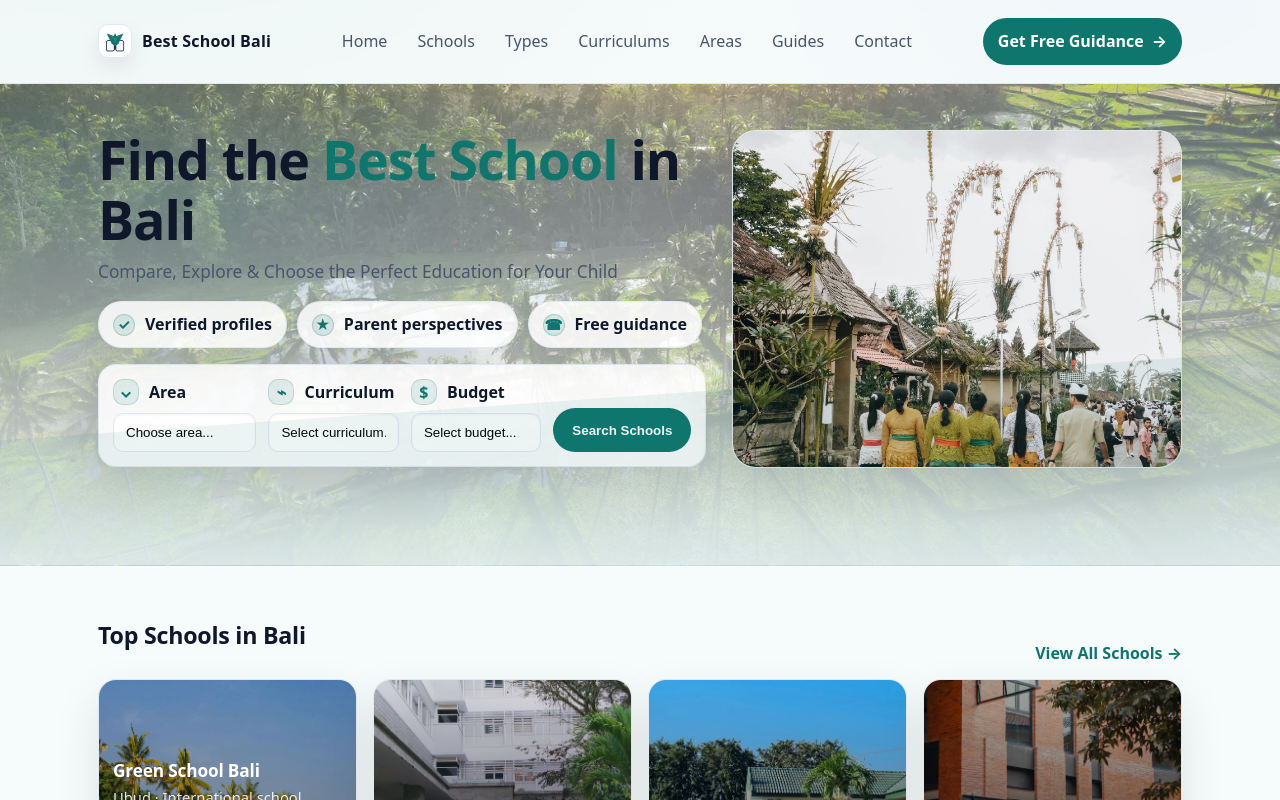
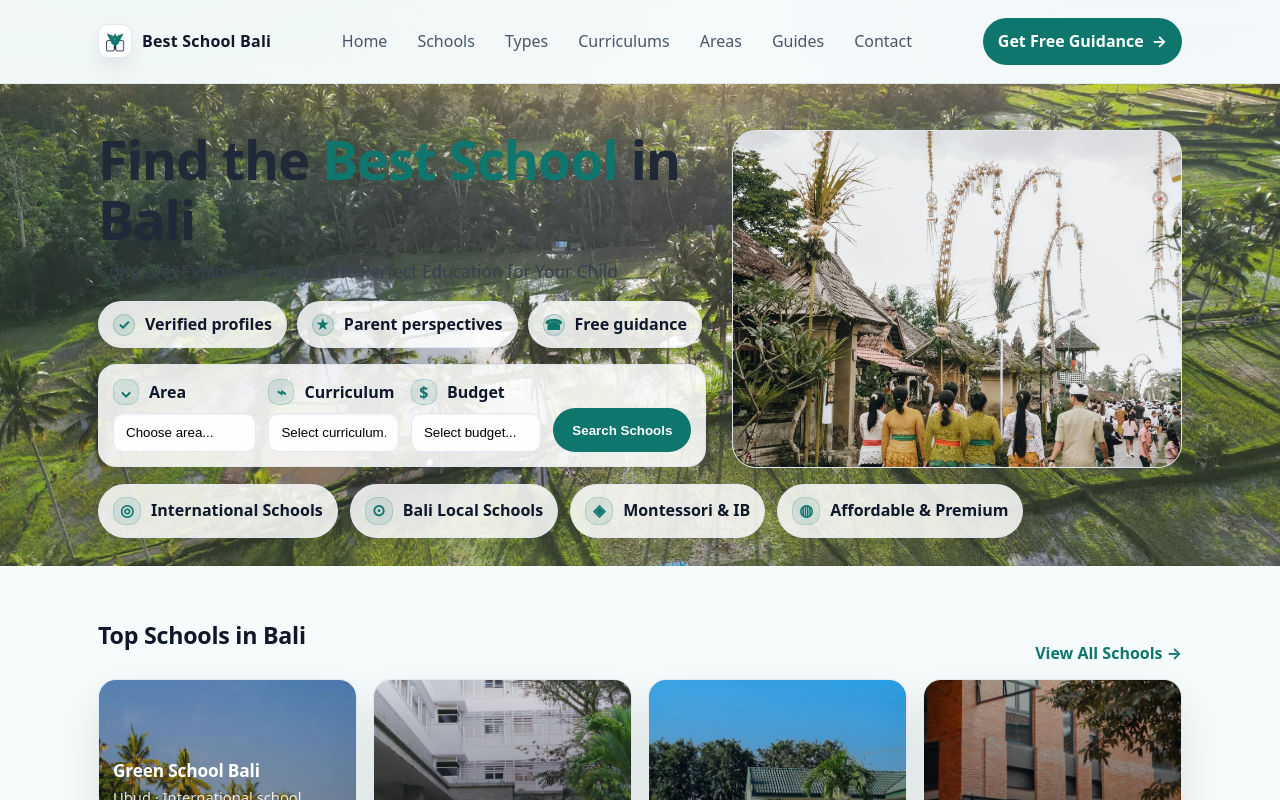
Before and after one commit to rus-adi/bestschoolbali, a Next.js app: page / in a window 1280 px wide. Shown: the top 800 px of the page. Built offline with nearby package versions, Linux system fonts and the light colour scheme.

Commit message:
Refine home hero overlay and text readability

```diff
--- a/app/globals.css
+++ b/app/globals.css
@@ -472,6 +472,7 @@ h3 {
 /* Home hero (Image 2 layout) */
 .homeHero {
   position: relative;
+  isolation: isolate;
   overflow: hidden;
   padding: 28px 0 10px 0;
 }
@@ -481,14 +482,15 @@ h3 {
   position: absolute;
   inset: 0;
   background:
-    linear-gradient(180deg, rgba(246, 251, 251, 0.20), rgba(246, 251, 251, 0.95)),
-    radial-gradient(900px 520px at 15% 25%, rgba(15, 118, 110, 0.22), transparent 60%),
-    radial-gradient(700px 420px at 85% 20%, rgba(59, 130, 246, 0.16), transparent 58%),
+    linear-gradient(180deg, rgba(255, 255, 255, 0.05), rgba(255, 255, 255, 0.15)),
+    radial-gradient(900px 520px at 15% 25%, rgba(15, 118, 110, 0.12), transparent 60%),
+    radial-gradient(700px 420px at 85% 20%, rgba(59, 130, 246, 0.09), transparent 58%),
     url("/img/banners/hero-wide.webp");
   background-size: auto, auto, auto, cover;
   background-position: center, center, center, center;
   background-repeat: no-repeat;
   pointer-events: none;
+  z-index: 1;
 }
 
 .homeHero::after {
@@ -502,18 +504,31 @@ h3 {
   border-radius: 999px;
   transform: rotate(-4deg);
   pointer-events: none;
+  z-index: 0;
 }
 
 .homeHeroInner {
   position: relative;
+  z-index: 2;
   display: grid;
   grid-template-columns: 1.15fr 0.85fr;
   gap: 26px;
   align-items: center;
 }
 
+.homeHero .heroContent {
+  position: relative;
+  z-index: 2;
+}
+
 .homeHeroTitle {
   margin: 0;
+  color: #1f2937;
+  font-weight: 800;
+  letter-spacing: -0.02em;
+  position: relative;
+  z-index: 2;
+  text-shadow: 0 2px 8px rgba(0, 0, 0, 0.08);
 }
 
 .accent {
@@ -523,7 +538,11 @@ h3 {
 .homeHeroSubtitle {
   margin: 8px 0 0 0;
   font-size: 1.08rem;
-  color: var(--muted);
+  color: #374151;
+  font-weight: 500;
+  position: relative;
+  z-index: 2;
+  text-shadow: 0 2px 8px rgba(0, 0, 0, 0.08);
 }
 
 .heroBadges {
@@ -643,6 +662,8 @@ h3 {
 
 /* Quick filter chips */
 .chipRow {
+  position: relative;
+  z-index: 2;
   margin-top: 16px;
   display: flex;
   flex-wrap: wrap;
```
